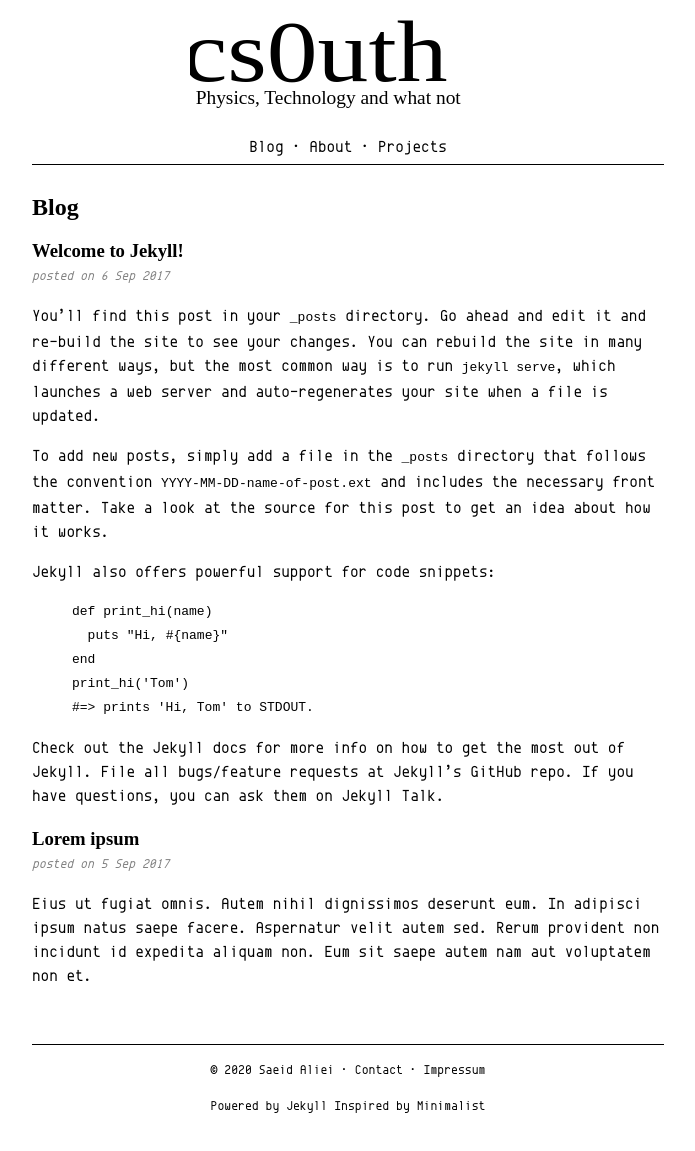
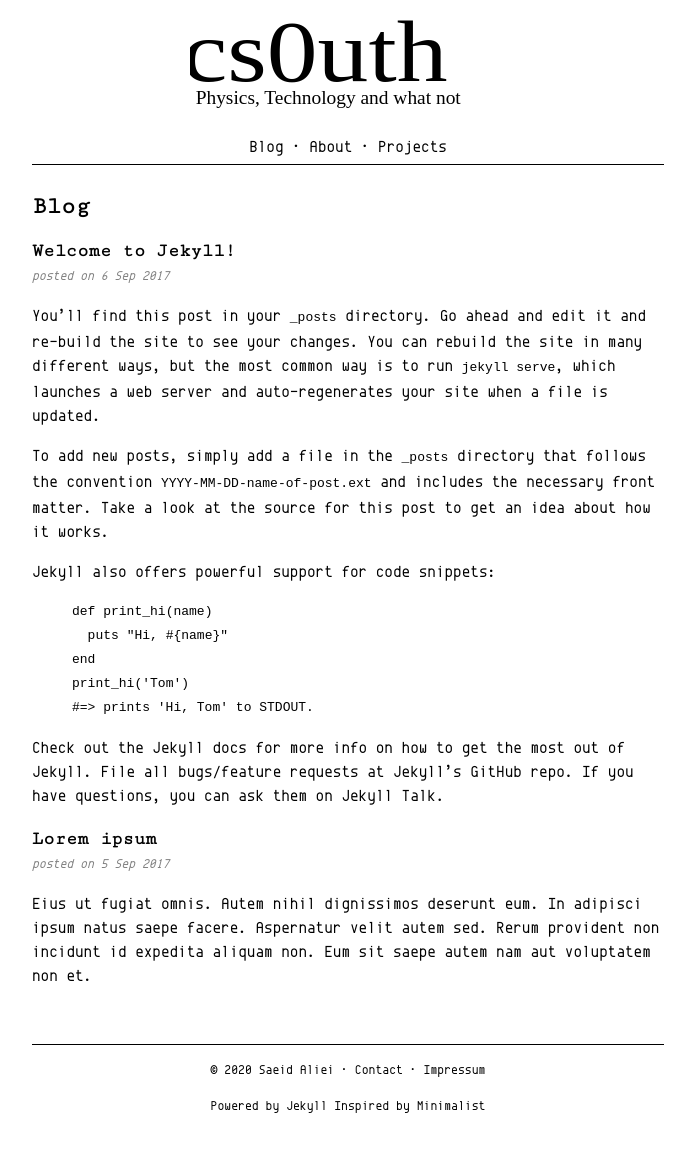
Before and after one commit to saliei/saliei.github.io, a Jekyll site: the page built from index.md, in a window 1280 px wide. Shown: the whole page, without its empty margins (292-987 px from the left). Built offline with Jekyll 4.4.1, drawn with Linux system fonts in a browser that asks for light colours.

Commit message:
import google font

```diff
--- a/assets/css/style.css
+++ b/assets/css/style.css
@@ -1,3 +1,4 @@
+@import url('https://fonts.googleapis.com/css2?family=Cutive+Mono&display=swap');
 @font-face {
     font-family: "EnvyCodeR";
     src: url(../fonts/EnvyCodeR.ttf)
```
